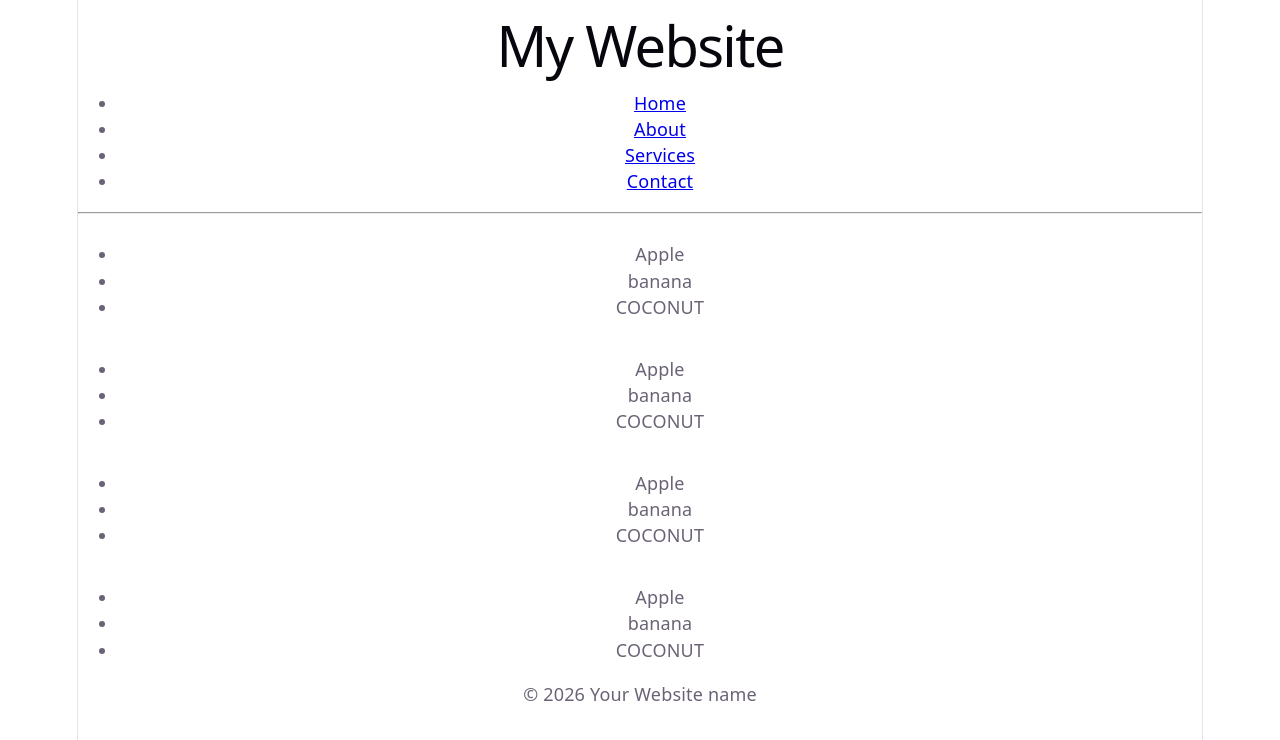
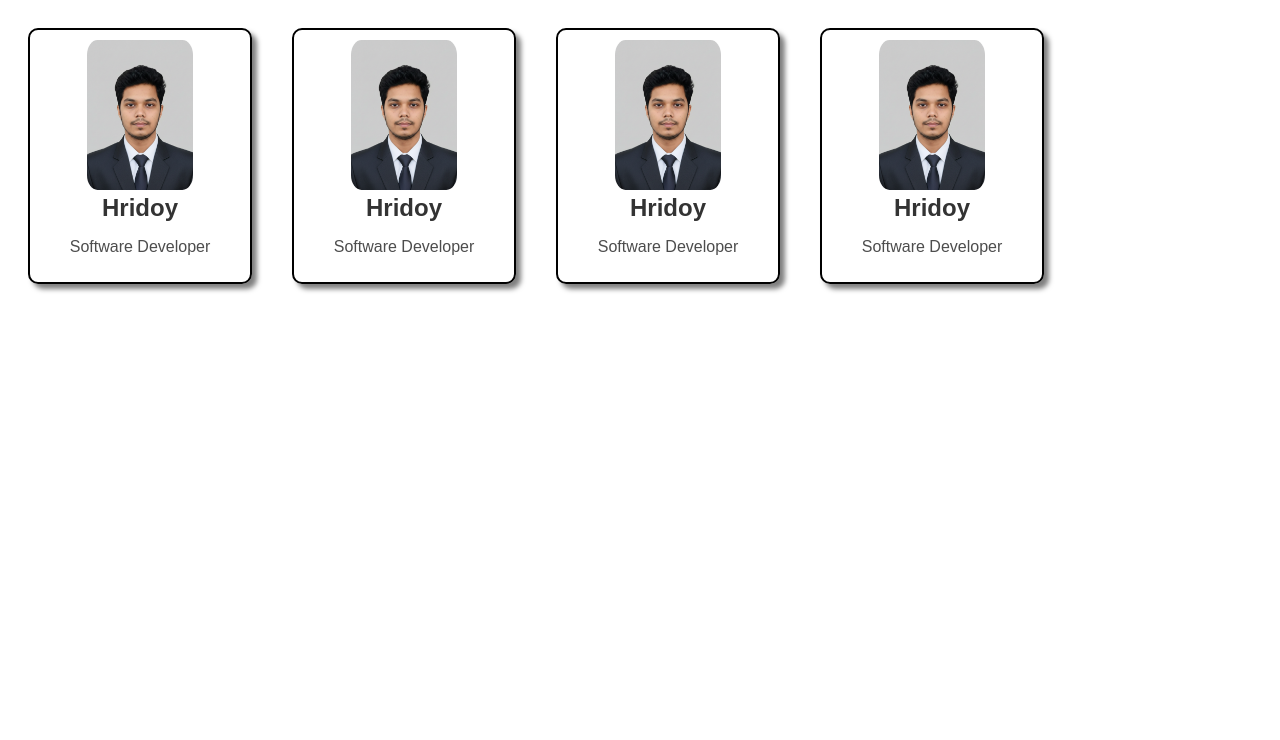
Before and after one commit to rshhridoy/react_playground, a React (Vite) app: page / in a window 1280 px wide. Shown: the top 740 px of the page. Built offline with nearby package versions, Linux system fonts and the light colour scheme.

Commit message:
card components

```diff
--- a/src/App.jsx
+++ b/src/App.jsx
@@ -1,16 +1,12 @@
-import Header from "./Header";
-import Footer from "./Footer";
-import Food from "./Food";
+import Card from "./Card";
 
 function App() {
   return(
     <>
-      <Header/>
-      <Food/>
-      <Food/>
-      <Food/>
-      <Food/>
-      <Footer/>
+      <Card/>
+      <Card/>
+      <Card/>
+      <Card/>
     </>
   );
 }
--- /dev/null
+++ b/src/Card.jsx
@@ -0,0 +1,13 @@
+import MyPic from './assets/passport.png'
+
+function Card() {
+    return(
+        <div className="card">
+            <img className='card-image' src={MyPic} alt="profile Picture" />
+            <h2 className='card-title'>Hridoy</h2>
+            <p className='card-designation'>Software Developer</p>
+        </div>
+    );
+}
+
+export default Card
--- a/src/Food.jsx
+++ /dev/null
@@ -1,14 +0,0 @@
-const Food = () => {
-    const food1 = "Banana";
-    const food2 = "Coconut";
-
-    return(
-        <ul>
-            <li>Apple</li>
-            <li>{food1.toLowerCase()}</li>
-            <li>{food2.toUpperCase()}</li>
-        </ul>
-    );
-}
-
-export default Food
--- a/src/Footer.jsx
+++ /dev/null
@@ -1,9 +0,0 @@
-const Footer = () => {
-    return(
-        <footer>
-            <p>&copy; {new Date().getFullYear()} Your Website name</p>
-        </footer>
-    );
-}
-
-export default Footer
--- a/src/Header.jsx
+++ /dev/null
@@ -1,18 +0,0 @@
-const Header = () =>{
-    return(
-        <header>
-            <h1>My Website</h1>
-            <nav>
-                <ul>
-                    <li><a href="#">Home</a></li>
-                    <li><a href="#">About</a></li>
-                    <li><a href="#">Services</a></li>
-                    <li><a href="#">Contact</a></li>
-                </ul>
-            </nav>
-            <hr />
-        </header>
-    );
-}
-
-export default Header
--- a/src/index.css
+++ b/src/index.css
@@ -1,111 +1,29 @@
-:root {
-  --text: #6b6375;
-  --text-h: #08060d;
-  --bg: #fff;
-  --border: #e5e4e7;
-  --code-bg: #f4f3ec;
-  --accent: #aa3bff;
-  --accent-bg: rgba(170, 59, 255, 0.1);
-  --accent-border: rgba(170, 59, 255, 0.5);
-  --social-bg: rgba(244, 243, 236, 0.5);
-  --shadow:
-    rgba(0, 0, 0, 0.1) 0 10px 15px -3px, rgba(0, 0, 0, 0.05) 0 4px 6px -2px;
-
-  --sans: system-ui, 'Segoe UI', Roboto, sans-serif;
-  --heading: system-ui, 'Segoe UI', Roboto, sans-serif;
-  --mono: ui-monospace, Consolas, monospace;
-
-  font: 18px/145% var(--sans);
-  letter-spacing: 0.18px;
-  color-scheme: light dark;
-  color: var(--text);
-  background: var(--bg);
-  font-synthesis: none;
-  text-rendering: optimizeLegibility;
-  -webkit-font-smoothing: antialiased;
-  -moz-osx-font-smoothing: grayscale;
-
-  @media (max-width: 1024px) {
-    font-size: 16px;
-  }
+.card{
+  margin: 20px;
+  border: 2px solid black;
+  border-radius: 10px;
+  padding: 10px;
+  width: 200px;
+  max-width: 250px;
+  text-align: center;
+  box-shadow: 5px 5px 5px hsla(0, 0%, 0%, 0.5);
+  display: inline-block;
 }
 
-@media (prefers-color-scheme: dark) {
-  :root {
-    --text: #9ca3af;
-    --text-h: #f3f4f6;
-    --bg: #16171d;
-    --border: #2e303a;
-    --code-bg: #1f2028;
-    --accent: #c084fc;
-    --accent-bg: rgba(192, 132, 252, 0.15);
-    --accent-border: rgba(192, 132, 252, 0.5);
-    --social-bg: rgba(47, 48, 58, 0.5);
-    --shadow:
-      rgba(0, 0, 0, 0.4) 0 10px 15px -3px, rgba(0, 0, 0, 0.25) 0 4px 6px -2px;
-  }
 
-  #social .button-icon {
-    filter: invert(1) brightness(2);
-  }
+
+.card-image{
+  height: 150px;
+  border-radius: 10%;
 }
 
-body {
+.card-title{
+  font-family: 'century', sans-serif;
   margin: 0;
+  color: hsl(0, 0%, 20%);
 }
 
-#root {
-  width: 1126px;
-  max-width: 100%;
-  margin: 0 auto;
-  text-align: center;
-  border-inline: 1px solid var(--border);
-  min-height: 100svh;
-  display: flex;
-  flex-direction: column;
-  box-sizing: border-box;
+.card-designation{
+  font-family: 'century', sans-serif;
+  color: hsl(0, 0%, 30%);
 }
-
-h1,
-h2 {
-  font-family: var(--heading);
-  font-weight: 500;
-  color: var(--text-h);
-}
-
-h1 {
-  font-size: 56px;
-  letter-spacing: -1.68px;
-  margin: 32px 0;
-  @media (max-width: 1024px) {
-    font-size: 36px;
-    margin: 20px 0;
-  }
-}
-h2 {
-  font-size: 24px;
-  line-height: 118%;
-  letter-spacing: -0.24px;
-  margin: 0 0 8px;
-  @media (max-width: 1024px) {
-    font-size: 20px;
-  }
-}
-p {
-  margin: 0;
-}
-
-code,
-.counter {
-  font-family: var(--mono);
-  display: inline-flex;
-  border-radius: 4px;
-  color: var(--text-h);
-}
-
-code {
-  font-size: 15px;
-  line-height: 135%;
-  padding: 4px 8px;
-  background: var(--code-bg);
-}
```
Also changed, not shown: src/assets/passport.png (added).
